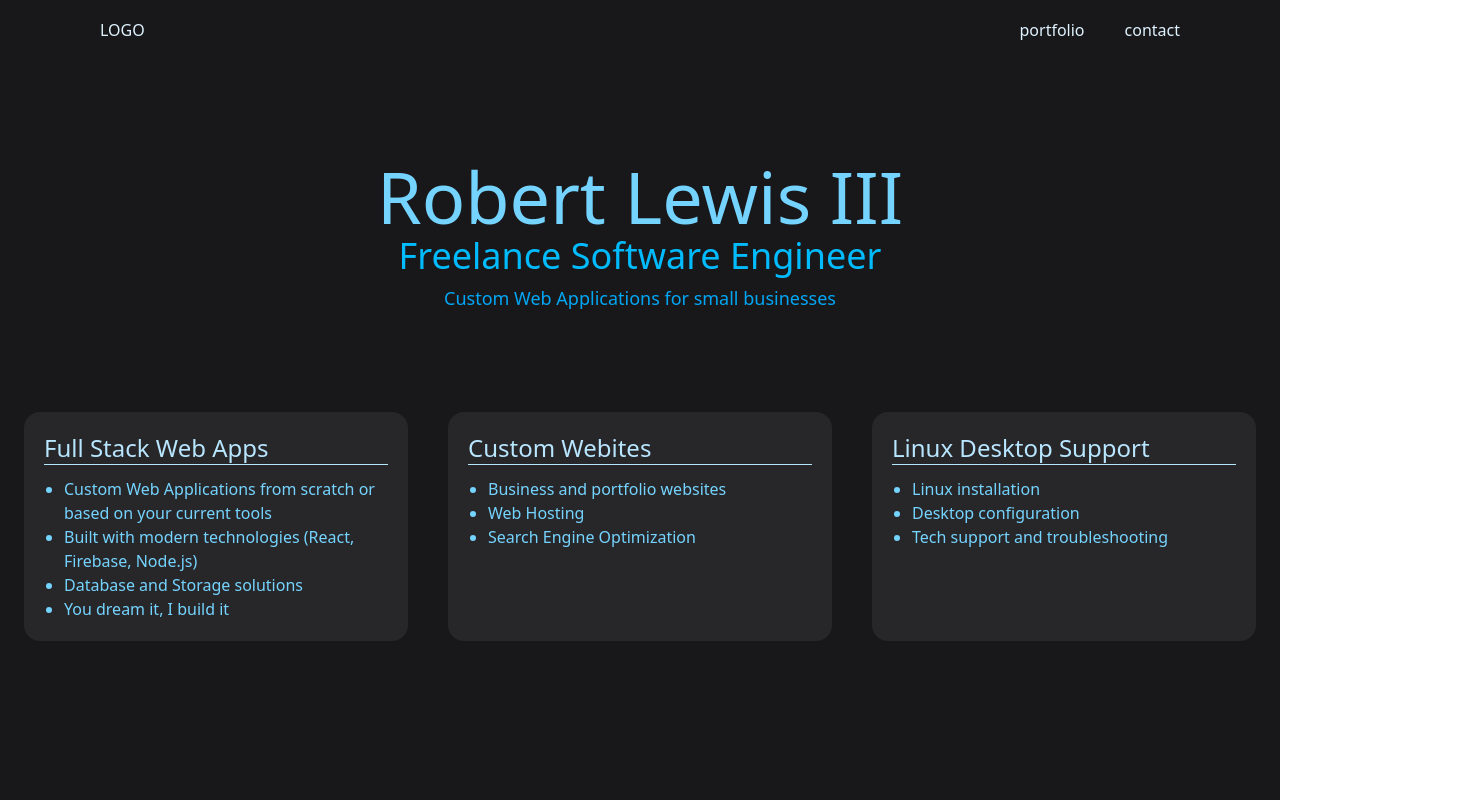
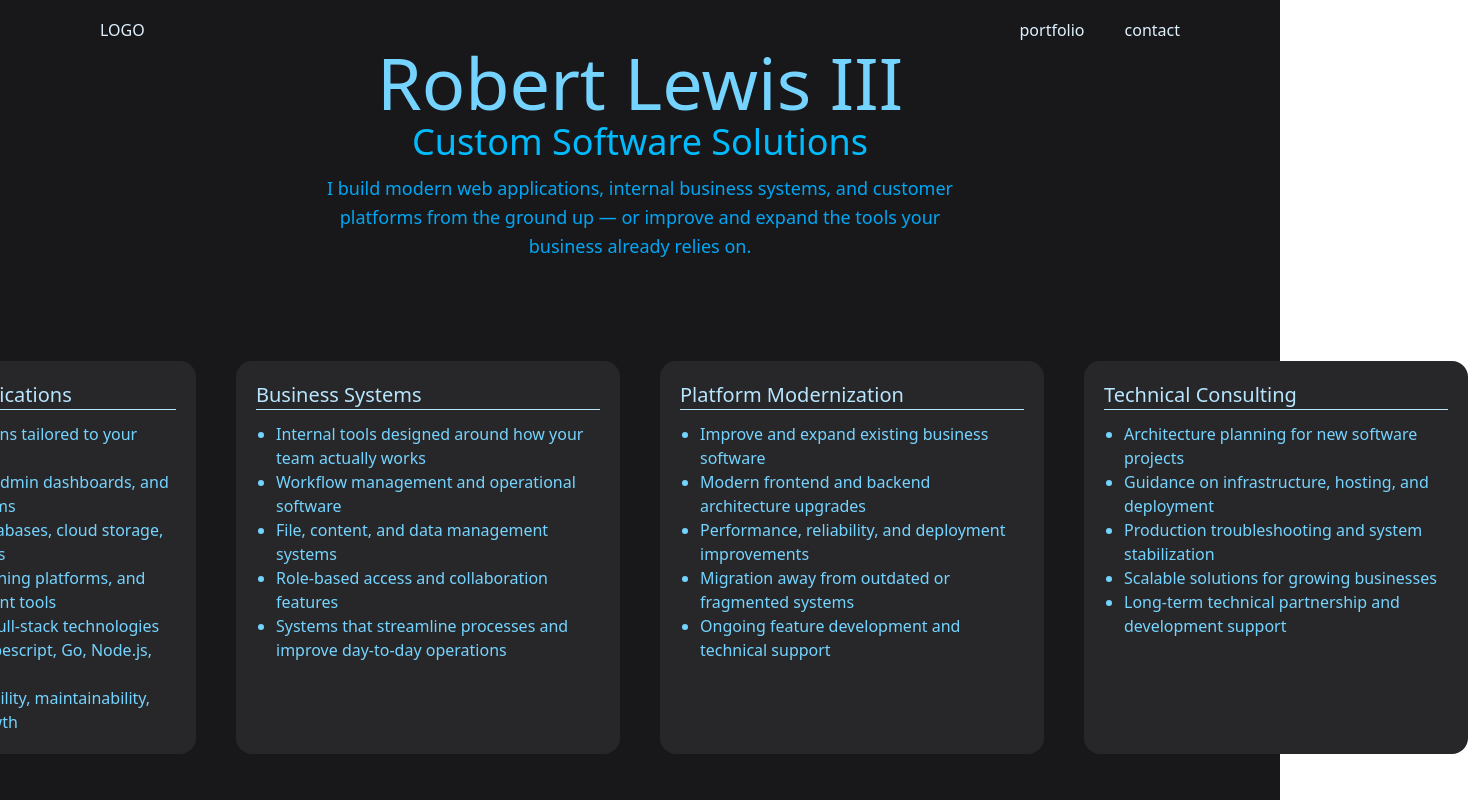
Before and after one commit to bobbythree/new-website, a React (Vite) app: page / in a window 1280 px wide. Shown: the whole page, 1468 px wide, since content can reach past the window. Built offline with nearby package versions, Linux system fonts and the light colour scheme.

Commit message:
rewrite header and serveices

```diff
--- a/src/components/HomepageHero.tsx
+++ b/src/components/HomepageHero.tsx
@@ -2,9 +2,11 @@ export default function HomepageHero() {
   return (
     <div className="text-center w-3xl flex flex-col items-center justify-center">
       <h1 className="text-7xl text-sky-300">Robert Lewis III</h1>
-      <h3 className="text-4xl mt-1 text-sky-400">Freelance Software Engineer</h3>
-      <p className="text-lg mt-2 w-md text-sky-500">
-        Custom Web Applications for small businesses
+      <h3 className="text-4xl mt-1 text-sky-400">Custom Software Solutions</h3>
+      <p className="text-lg mt-3 max-w-2xl text-sky-500 leading-relaxed">
+        I build modern web applications, internal business systems, and customer
+        platforms from the ground up — or improve and expand the tools your
+        business already relies on.
       </p>
     </div>
   )
--- a/src/components/ServicesCard.tsx
+++ b/src/components/ServicesCard.tsx
@@ -6,7 +6,7 @@ interface ServicesCardProps {
 export default function ServicesCard({ title, items }: ServicesCardProps) {
   return (
     <div className="flex flex-col w-sm bg-zinc-800 p-5 rounded-2xl">
-      <h3 className="text-2xl text-sky-200 border-b">{title}</h3>
+      <h3 className="text-xl text-sky-200 border-b">{title}</h3>
       <ul className="list-disc pl-5 pt-3">
         {items.map((item, i) => (
           <li key={i} className="text-md text-sky-300">{item}</li>
--- a/src/data/services.ts
+++ b/src/data/services.ts
@@ -1,27 +1,44 @@
-export const fullstack = {
-  title: "Full Stack Web Apps",
+export const webApps = {
+  title: "Custom Web Applications",
   items: [
-    "Custom Web Applications from scratch or based on your current tools",
-    "Built with modern technologies (React, Firebase, Node.js)",
-    "Database and Storage solutions",
-    "You dream it, I build it"
+    "Full-stack applications tailored to your business workflows",
+    "Customer portals, admin dashboards, and operational platforms",
+    "Authentication, databases, cloud storage, and API integrations",
+    "Media systems, training platforms, and content management tools",
+    "Built with modern full-stack technologies including React, Typescript, Go, Node.js, and Firebase",
+    "Designed for scalability, maintainability, and long-term growth"
   ]
 }
 
-export const websites = {
-  title: "Custom Webites",
+export const businessSystems = {
+  title: "Business Systems",
   items: [
-    "Business and portfolio websites",
-    "Web Hosting",
-    "Search Engine Optimization"
+    "Internal tools designed around how your team actually works",
+    "Workflow management and operational software",
+    "File, content, and data management systems",
+    "Role-based access and collaboration features",
+    "Systems that streamline processes and improve day-to-day operations"
   ]
 }
 
-export const linux = {
-  title: "Linux Desktop Support",
+export const modernization = {
+  title: "Platform Modernization",
   items: [
-    "Linux installation",
-    "Desktop configuration",
-    "Tech support and troubleshooting"
+    "Improve and expand existing business software",
+    "Modern frontend and backend architecture upgrades",
+    "Performance, reliability, and deployment improvements",
+    "Migration away from outdated or fragmented systems",
+    "Ongoing feature development and technical support"
   ]
 }
+
+export const consulting = {
+  title: "Technical Consulting",
+  items: [
+    "Architecture planning for new software projects",
+    "Guidance on infrastructure, hosting, and deployment",
+    "Production troubleshooting and system stabilization",
+    "Scalable solutions for growing businesses",
+    "Long-term technical partnership and development support"
+  ]
+}
--- a/src/pages/HomePage.tsx
+++ b/src/pages/HomePage.tsx
@@ -1,6 +1,6 @@
 import HomepageHero from "../components/HomepageHero";
 import ServicesCard from "../components/ServicesCard";
-import { fullstack, websites, linux } from "../data/services";
+import { webApps, businessSystems, modernization, consulting } from "../data/services";
 
 export default function HomePage() {
   return (
@@ -9,16 +9,20 @@ export default function HomePage() {
       <HomepageHero />
       <div className="flex gap-10 mt-25">
         <ServicesCard
-          title={fullstack.title}
-          items={fullstack.items}
+          title={webApps.title}
+          items={webApps.items}
         />
         <ServicesCard
-          title={websites.title}
-          items={websites.items}
+          title={businessSystems.title}
+          items={businessSystems.items}
         />
         <ServicesCard
-          title={linux.title}
-          items={linux.items}
+          title={modernization.title}
+          items={modernization.items}
+        />
+        <ServicesCard
+          title={consulting.title}
+          items={consulting.items}
         />
       </div>
     </div>
```
